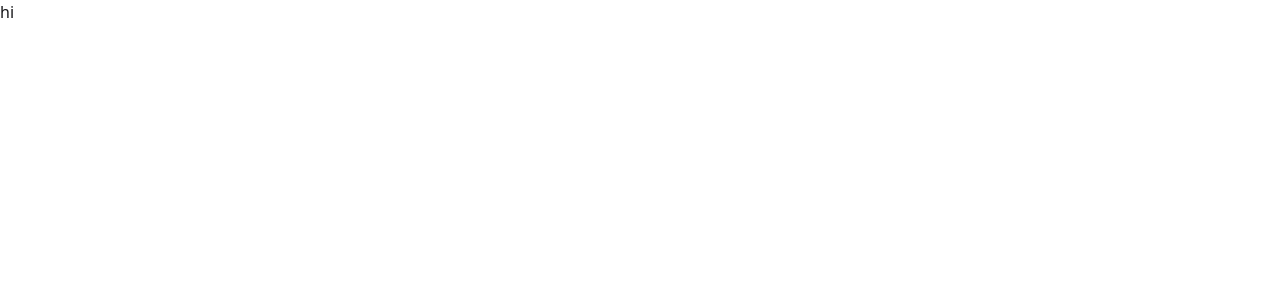
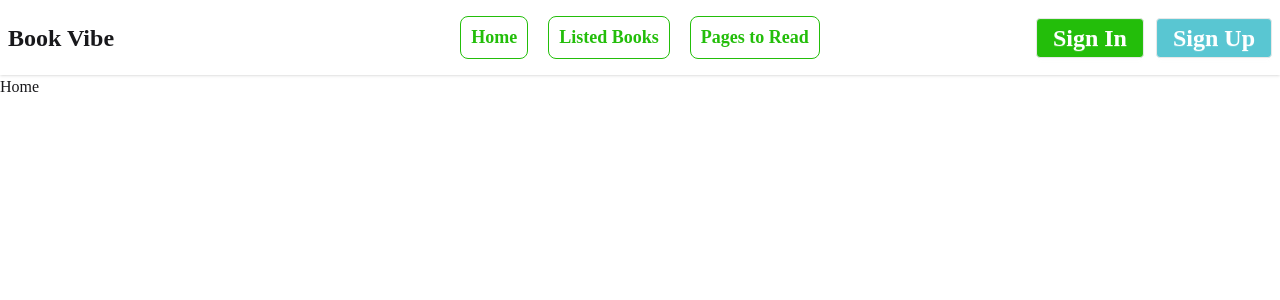
Before and after one commit to sadhin28/coffe-shop-by-react-router, a React (Vite) app: page / in a window 1280 px wide. Shown: the top 300 px of the page. Built offline with nearby package versions, Linux system fonts and the light colour scheme.

Commit message:
add cofee book

```diff
--- a/src/App.jsx
+++ b/src/App.jsx
@@ -1,12 +1,14 @@
-
+import { Outlet } from "react-router-dom";
 import './App.css'
+import Nav from "./Components/Nav/Nav";
 
 function App() {
 
 
   return (
      <div>
-        <h1>hi</h1>
+         <Nav></Nav>
+         <Outlet />
      </div>
   )
 }
--- /dev/null
+++ b/src/Components/Home/Home.jsx
@@ -0,0 +1,11 @@
+import { Outlet } from "react-router-dom";
+const Home = () => {
+    return (
+        <div>
+            <h1>Home</h1>
+
+        </div>
+    );
+};
+
+export default Home;
--- /dev/null
+++ b/src/Components/Nav/Nav.jsx
@@ -0,0 +1,44 @@
+import { Link } from "react-router-dom";
+import { NavLink } from "react-router-dom";
+
+
+const Nav = () => {
+     const links =<>
+         <NavLink to="/" >Home</NavLink>
+         <NavLink >Listed Books</NavLink>
+         <NavLink >Pages to Read</NavLink>
+    </>
+    return (
+
+        <div className="sticky top-0 z-30 navbar bg-base-100 shadow-sm">
+            <div className="navbar-start">
+                <div className="dropdown">
+                    <div tabIndex={0} role="button" className="btn btn-ghost lg:hidden">
+                        <svg xmlns="http://www.w3.org/2000/svg" className="h-5 w-5" fill="none" viewBox="0 0 24 24" stroke="currentColor"> <path strokeLinecap="round" strokeLinejoin="round" strokeWidth="2" d="M4 6h16M4 12h8m-8 6h16" /> </svg>
+                    </div>
+                    <ul
+                        tabIndex={0}
+                        className="text-xl gird gap-3 menu duration-1000 menu-sm dropdown-content bg-base-100 rounded-box z-1 mt-3 w-52 p-2 shadow">
+                        {
+                            links
+                        }
+                    </ul>
+                </div>
+                <a className=" btn-ghost text-xl md:text-2xl font-bold">Book Vibe</a>
+            </div>
+            <div className="navbar-center hidden lg:flex">
+                <ul className="menu text-xl menu-horizontal px-1 flex gap-5 items-center ">
+                 {
+                 links
+                 }
+                </ul>
+            </div>
+            <div className="navbar-end flex gap-3 ">
+            <Link  className="btn text-xl md:text-2xl  text-white bg-[#23BE0A]">Sign In</Link>
+            <Link className="btn text-xl md:text-2xl text-white bg-[#59C6D2]">Sign Up</Link>
+            </div>
+        </div>
+    )
+};
+
+export default Nav;
--- a/src/index.css
+++ b/src/index.css
@@ -0,0 +1,17 @@
+body{
+     font-family: Work Sans;
+}
+.active {
+    box-sizing: border-box;
+    border: 1px solid rgb(35, 190, 10);
+    border-radius: 8px;
+    color: rgb(35, 190, 10);
+    font-family: Work Sans;
+    font-size: 18px;
+    font-weight: 600;
+    line-height: 21px;
+    letter-spacing: 0px;
+    text-align: center;
+    padding: 10px;
+
+}
```
Also changed, not shown: src/main.jsx (+7 -0 lines).
